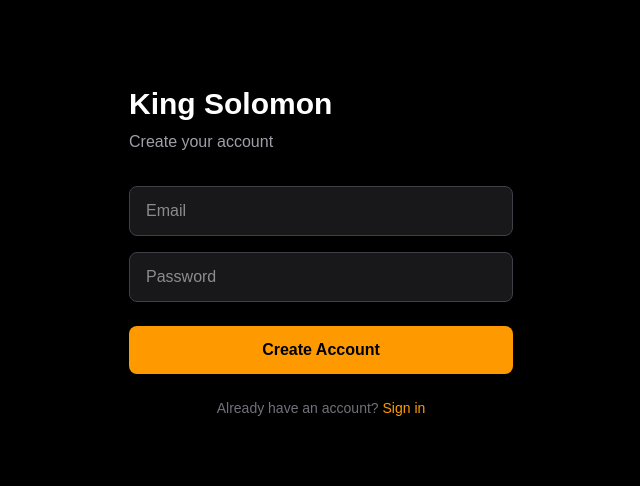
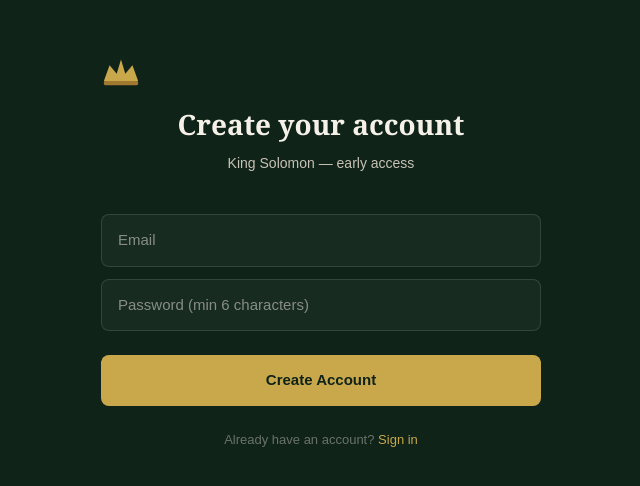
Before and after one commit to rockerrichie-lgtm/kingsolomonhq, a Next.js app in the folder app/: page /signup in a window 1280 px wide. Shown: the part 148-634 px from the top of the page, without its empty margins (319-959 px from the left). Built offline with nearby package versions, Linux system fonts and the light colour scheme.

Commit message:
Fix: proper error messages and confirmation flow on signup

```diff
--- a/app/app/(auth)/signup/page.tsx
+++ b/app/app/(auth)/signup/page.tsx
@@ -10,51 +10,106 @@ export default function SignupPage() {
   const [email, setEmail] = useState('')
   const [password, setPassword] = useState('')
   const [error, setError] = useState('')
+  const [success, setSuccess] = useState(false)
   const [loading, setLoading] = useState(false)
 
   const handleSignup = async () => {
     setLoading(true)
     setError('')
     const supabase = createClient()
-    const { error } = await supabase.auth.signUp({ email, password })
+    const { error, data } = await supabase.auth.signUp({
+      email,
+      password,
+      options: {
+        emailRedirectTo: 'https://kingsolomonhq.com/login'
+      }
+    })
+
     if (error) {
-      setError(error.message)
+      if (error.message.toLowerCase().includes('already registered') ||
+          error.message.toLowerCase().includes('already exists') ||
+          error.message.toLowerCase().includes('user already')) {
+        setError('An account with this email already exists. Please sign in instead.')
+      } else if (error.message.toLowerCase().includes('rate limit') ||
+                 error.message.toLowerCase().includes('email rate')) {
+        setError('Too many attempts. Please wait a few minutes and try again.')
+      } else if (error.message.toLowerCase().includes('password')) {
+        setError('Password must be at least 6 characters.')
+      } else {
+        setError('Something went wrong. Please try again.')
+      }
       setLoading(false)
-    } else {
-      router.push('/dashboard')
+      return
     }
+
+    // If user already confirmed (shouldn't need email confirmation)
+    if (data.user && data.session) {
+      router.push('/brand-setup')
+      return
+    }
+
+    // New user — needs to confirm email
+    setSuccess(true)
+    setLoading(false)
+  }
+
+  if (success) {
+    return (
+      <div style={{minHeight:'100vh',background:'#0F2318',display:'flex',alignItems:'center',justifyContent:'center',padding:'24px'}}>
+        <div style={{width:'100%',maxWidth:440,textAlign:'center'}}>
+          <svg width="48" height="38" viewBox="0 0 56 44" fill="none" style={{marginBottom:24}}><path d="M4 36L12 14L22 26L28 6L34 26L44 14L52 36H4Z" fill="#C9A84C"/><rect x="4" y="36" width="48" height="6" rx="2" fill="#A07830"/></svg>
+          <h1 style={{fontFamily:'Georgia,serif',fontSize:24,fontWeight:700,color:'#F5F0E8',marginBottom:12}}>Check your email</h1>
+          <p style={{fontSize:15,color:'#C8C2B6',lineHeight:1.7,marginBottom:8}}>We sent a confirmation link to</p>
+          <p style={{fontSize:15,color:'#C9A84C',fontWeight:600,marginBottom:16}}>{email}</p>
+          <p style={{fontSize:14,color:'#C8C2B6',lineHeight:1.7,marginBottom:32}}>Click the link in the email to activate your account. Once confirmed, you'll be taken to your dashboard.</p>
+          <p style={{fontSize:13,color:'rgba(197,194,186,0.4)'}}>Didn't receive it? Check your spam folder or <Link href="/signup" style={{color:'#C9A84C'}}>try again</Link>.</p>
+        </div>
+      </div>
+    )
   }
 
   return (
-    <div className="min-h-screen bg-black flex items-center justify-center">
-      <div className="w-full max-w-md p-8">
-        <h1 className="text-3xl font-bold text-white mb-2">King Solomon</h1>
-        <p className="text-zinc-400 mb-8">Create your account</p>
-        {error && <p className="text-red-400 mb-4 text-sm">{error}</p>}
+    <div style={{minHeight:'100vh',background:'#0F2318',display:'flex',alignItems:'center',justifyContent:'center',padding:'24px'}}>
+      <div style={{width:'100%',maxWidth:440}}>
+        <div style={{textAlign:'center',marginBottom:40}}>
+          <svg width="40" height="32" viewBox="0 0 56 44" fill="none" style={{marginBottom:16}}><path d="M4 36L12 14L22 26L28 6L34 26L44 14L52 36H4Z" fill="#C9A84C"/><rect x="4" y="36" width="48" height="6" rx="2" fill="#A07830"/></svg>
+          <h1 style={{fontFamily:'Georgia,serif',fontSize:28,fontWeight:700,color:'#F5F0E8',marginBottom:8}}>Create your account</h1>
+          <p style={{fontSize:14,color:'#C8C2B6'}}>King Solomon — early access</p>
+        </div>
+
+        {error && (
+          <div style={{background:'rgba(232,120,120,0.1)',border:'1px solid rgba(232,120,120,0.3)',borderRadius:8,padding:'12px 16px',marginBottom:20}}>
+            <p style={{color:'#e87878',fontSize:13,lineHeight:1.5}}>{error}</p>
+            {error.includes('already exists') && (
+              <Link href="/login" style={{color:'#C9A84C',fontSize:13,textDecoration:'none',fontWeight:600}}>Sign in instead →</Link>
+            )}
+          </div>
+        )}
+
         <input
           type="email"
           placeholder="Email"
           value={email}
           onChange={e => setEmail(e.target.value)}
-          className="w-full bg-zinc-900 text-white border border-zinc-700 rounded-lg px-4 py-3 mb-4 focus:outline-none focus:border-amber-500"
+          style={{width:'100%',background:'rgba(255,255,255,0.04)',border:'1px solid rgba(255,255,255,0.12)',borderRadius:8,padding:'14px 16px',color:'#F5F0E8',fontSize:15,outline:'none',marginBottom:12}}
         />
         <input
           type="password"
-          placeholder="Password"
+          placeholder="Password (min 6 characters)"
           value={password}
           onChange={e => setPassword(e.target.value)}
-          className="w-full bg-zinc-900 text-white border border-zinc-700 rounded-lg px-4 py-3 mb-6 focus:outline-none focus:border-amber-500"
+          style={{width:'100%',background:'rgba(255,255,255,0.04)',border:'1px solid rgba(255,255,255,0.12)',borderRadius:8,padding:'14px 16px',color:'#F5F0E8',fontSize:15,outline:'none',marginBottom:24}}
         />
         <button
           onClick={handleSignup}
           disabled={loading}
-          className="w-full bg-amber-500 hover:bg-amber-400 text-black font-semibold py-3 rounded-lg transition"
+          style={{width:'100%',background:'#C9A84C',color:'#0F2318',border:'none',borderRadius:8,padding:'14px',fontSize:15,fontWeight:600,cursor:'pointer',marginBottom:24}}
         >
           {loading ? 'Creating account...' : 'Create Account'}
         </button>
-        <p className="text-zinc-500 text-sm text-center mt-6">
+        <p style={{textAlign:'center',fontSize:13,color:'rgba(197,194,186,0.5)'}}>
           Already have an account?{' '}
-          <Link href="/login" className="text-amber-500 hover:underline">Sign in</Link>
+          <Link href="/login" style={{color:'#C9A84C',textDecoration:'none'}}>Sign in</Link>
         </p>
       </div>
     </div>
```
Also changed, not shown: 1 other file (tests, documents, lock files or other folders).
